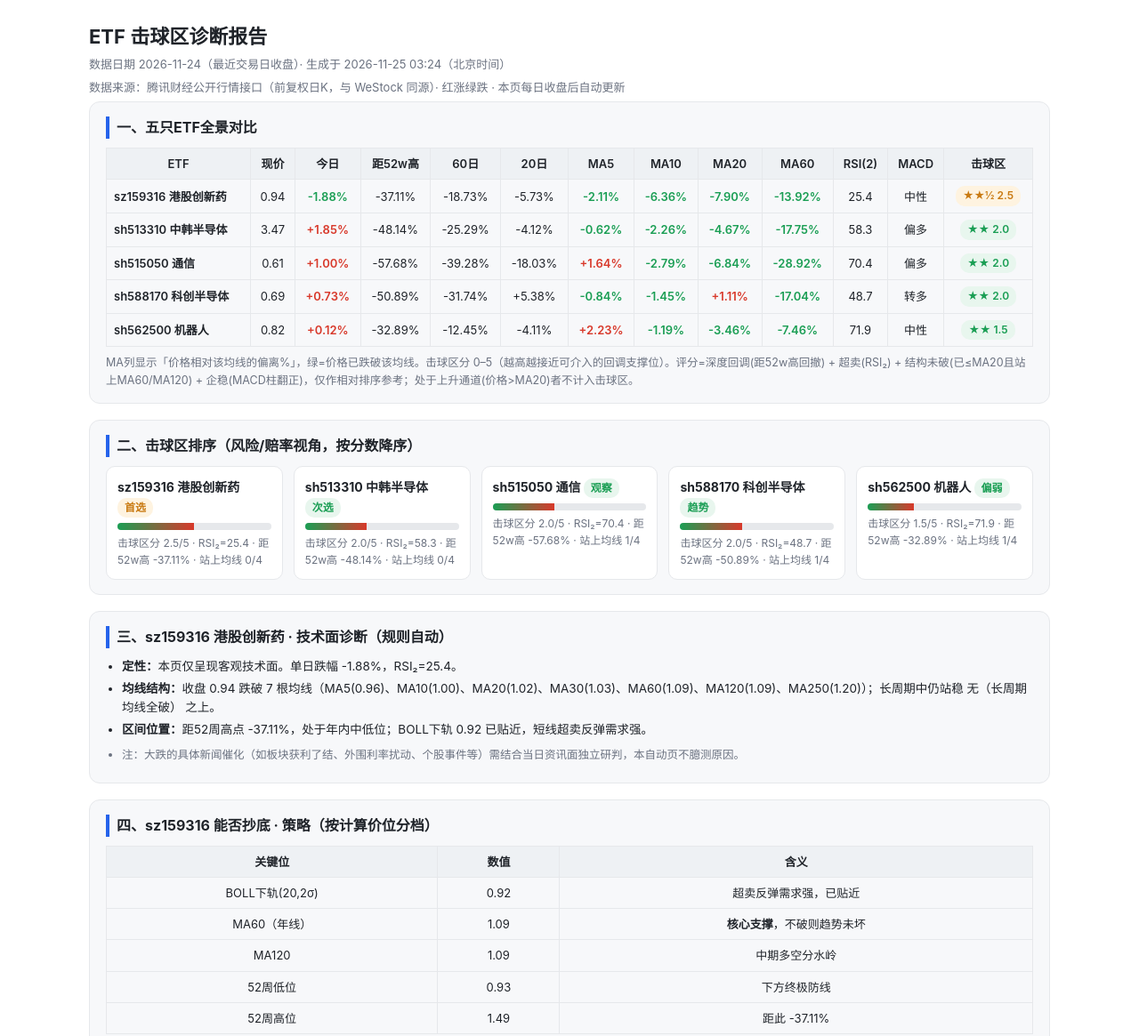
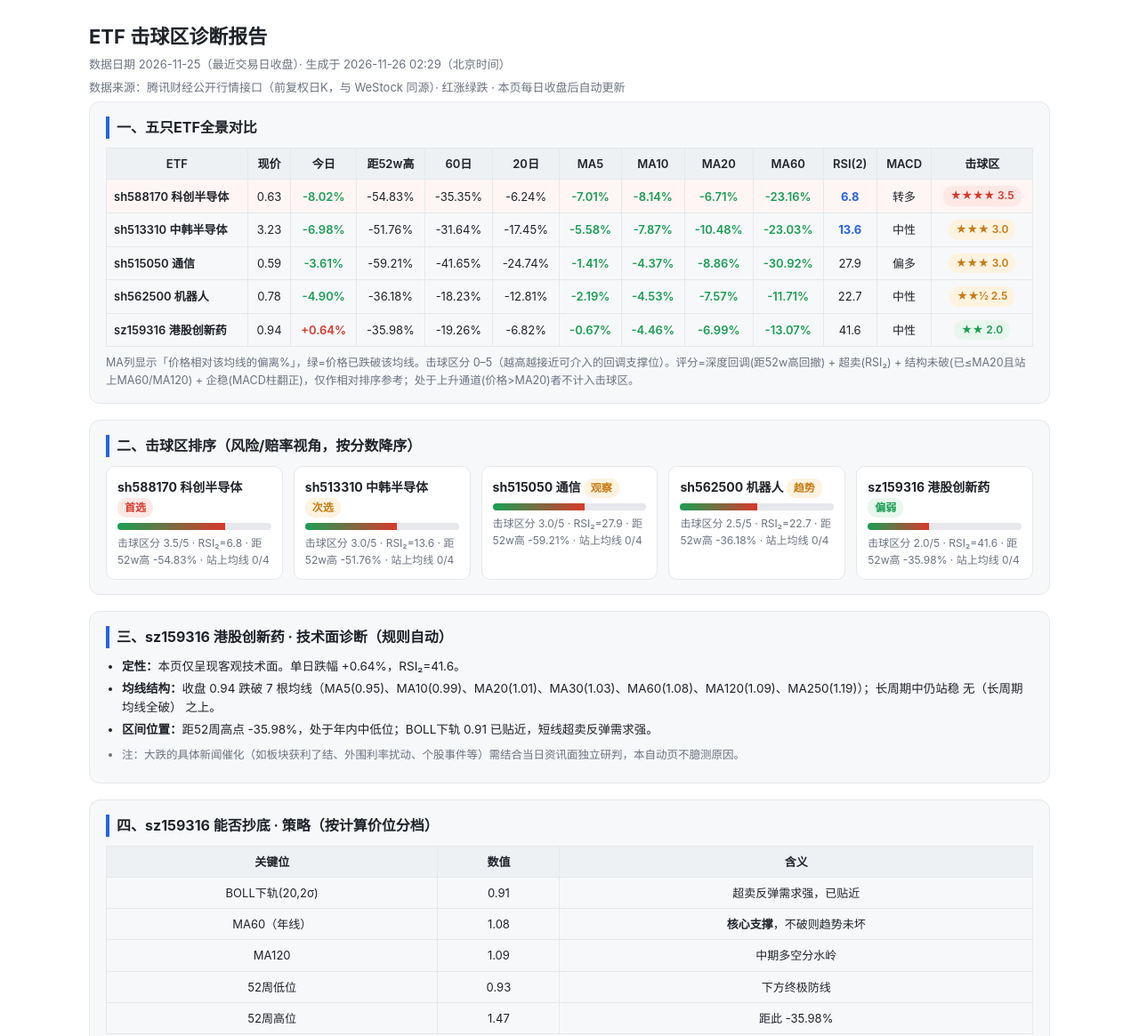
Before and after one commit to cyz87687/etf-strike-zone, a plain HTML site: page index.html in a window 1280 px wide. Shown: the top 1165 px of the page at 89% size. Drawn offline with Linux system fonts and the light colour scheme.

Commit message:
chore: 每日数据更新 2026-11-25

```diff
--- a/index.html
+++ b/index.html
@@ -3,7 +3,7 @@
 <head>
 <meta charset="UTF-8">
 <meta name="viewport" content="width=device-width, initial-scale=1.0">
-<title>ETF击球区诊断 · 2026-11-25</title>
+<title>ETF击球区诊断 · 2026-11-26</title>
 <style>
   :root{--up:#d8392b; --down:#1a9e54; --bg:#ffffff; --card:#f7f8fa;
     --line:#e6e8eb; --txt:#1f2329; --sub:#6b7280; --acc:#2563eb;}
@@ -43,7 +43,7 @@
 <body>
 <div class="wrap">
   <h1>ETF 击球区诊断报告</h1>
-  <div class="meta">数据日期 2026-11-24（最近交易日收盘）· 生成于 2026-11-25 03:24（北京时间）</div>
+  <div class="meta">数据日期 2026-11-25（最近交易日收盘）· 生成于 2026-11-26 02:29（北京时间）</div>
   <div class="meta">数据来源：腾讯财经公开行情接口（前复权日K，与 WeStock 同源）· 红涨绿跌 · 本页每日收盘后自动更新</div>
 
   <div class="card">
@@ -54,45 +54,45 @@
         <th>MA5</th><th>MA10</th><th>MA20</th><th>MA60</th><th>RSI(2)</th><th>MACD</th><th>击球区</th>
       </tr></thead>
       <tbody>
+      <tr style="background:#fff5f4">
+        <td class="name">sh588170 科创半导体</td>
+        <td>0.63</td><td class="down">-8.02%</td>
+        <td>-54.83%</td><td>-35.35%</td><td>-6.24%</td>
+        <td class="down">-7.01%</td><td class="down">-8.14%</td><td class="down">-6.71%</td><td class="down">-23.16%</td>
+        <td><b class="hl">6.8</b></td><td>转多</td>
+        <td><span class="tag t-hot">★★★★ 3.5</span></td>
+      </tr>
       <tr>
-        <td class="name">sz159316 港股创新药</td>
-        <td>0.94</td><td class="down">-1.88%</td>
-        <td>-37.11%</td><td>-18.73%</td><td>-5.73%</td>
-        <td class="down">-2.11%</td><td class="down">-6.36%</td><td class="down">-7.90%</td><td class="down">-13.92%</td>
-        <td>25.4</td><td>中性</td>
+        <td class="name">sh513310 中韩半导体</td>
+        <td>3.23</td><td class="down">-6.98%</td>
+        <td>-51.76%</td><td>-31.64%</td><td>-17.45%</td>
+        <td class="down">-5.58%</td><td class="down">-7.87%</td><td class="down">-10.48%</td><td class="down">-23.03%</td>
+        <td><b class="hl">13.6</b></td><td>中性</td>
+        <td><span class="tag t-mid">★★★ 3.0</span></td>
+      </tr>
+      <tr>
+        <td class="name">sh515050 通信</td>
+        <td>0.59</td><td class="down">-3.61%</td>
+        <td>-59.21%</td><td>-41.65%</td><td>-24.74%</td>
+        <td class="down">-1.41%</td><td class="down">-4.37%</td><td class="down">-8.86%</td><td class="down">-30.92%</td>
+        <td>27.9</td><td>偏多</td>
+        <td><span class="tag t-mid">★★★ 3.0</span></td>
+      </tr>
+      <tr>
+        <td class="name">sh562500 机器人</td>
+        <td>0.78</td><td class="down">-4.90%</td>
+        <td>-36.18%</td><td>-18.23%</td><td>-12.81%</td>
+        <td class="down">-2.19%</td><td class="down">-4.53%</td><td class="down">-7.57%</td><td class="down">-11.71%</td>
+        <td>22.7</td><td>中性</td>
         <td><span class="tag t-mid">★★½ 2.5</span></td>
       </tr>
       <tr>
-        <td class="name">sh513310 中韩半导体</td>
-        <td>3.47</td><td class="up">+1.85%</td>
-        <td>-48.14%</td><td>-25.29%</td><td>-4.12%</td>
-        <td class="down">-0.62%</td><td class="down">-2.26%</td><td class="down">-4.67%</td><td class="down">-17.75%</td>
-        <td>58.3</td><td>偏多</td>
+        <td class="name">sz159316 港股创新药</td>
+        <td>0.94</td><td class="up">+0.64%</td>
+        <td>-35.98%</td><td>-19.26%</td><td>-6.82%</td>
+        <td class="down">-0.67%</td><td class="down">-4.46%</td><td class="down">-6.99%</td><td class="down">-13.07%</td>
+        <td>41.6</td><td>中性</td>
         <td><span class="tag t-cold">★★ 2.0</span></td>
-      </tr>
-      <tr>
-        <td class="name">sh515050 通信</td>
-        <td>0.61</td><td class="up">+1.00%</td>
-        <td>-57.68%</td><td>-39.28%</td><td>-18.03%</td>
-        <td class="up">+1.64%</td><td class="down">-2.79%</td><td class="down">-6.84%</td><td class="down">-28.92%</td>
-        <td>70.4</td><td>偏多</td>
-        <td><span class="tag t-cold">★★ 2.0</span></td>
-      </tr>
-      <tr>
-        <td class="name">sh588170 科创半导体</td>
-        <td>0.69</td><td class="up">+0.73%</td>
-        <td>-50.89%</td><td>-31.74%</td><td>+5.38%</td>
-        <td class="down">-0.84%</td><td class="down">-1.45%</td><td class="up">+1.11%</td><td class="down">-17.04%</td>
-        <td>48.7</td><td>转多</td>
-        <td><span class="tag t-cold">★★ 2.0</span></td>
-      </tr>
-      <tr>
-        <td class="name">sh562500 机器人</td>
-        <td>0.82</td><td class="up">+0.12%</td>
-        <td>-32.89%</td><td>-12.45%</td><td>-4.11%</td>
-        <td class="up">+2.23%</td><td class="down">-1.19%</td><td class="down">-3.46%</td><td class="down">-7.46%</td>
-        <td>71.9</td><td>中性</td>
-        <td><span class="tag t-cold">★★ 1.5</span></td>
       </tr>
       </tbody>
     </table>
@@ -103,29 +103,29 @@
     <h2>二、击球区排序（风险/赔率视角，按分数降序）</h2>
     <div class="matrix">
       <div class="m-item">
-        <div class="nm">sz159316 港股创新药 <span class="tag t-mid">首选</span></div>
-        <div class="bar"><i style="width:50%"></i></div>
-        <div class="sc">击球区分 2.5/5 · RSI₂=25.4 · 距52w高 -37.11% · 站上均线 0/4</div>
+        <div class="nm">sh588170 科创半导体 <span class="tag t-hot">首选</span></div>
+        <div class="bar"><i style="width:70%"></i></div>
+        <div class="sc">击球区分 3.5/5 · RSI₂=6.8 · 距52w高 -54.83% · 站上均线 0/4</div>
       </div>
       <div class="m-item">
-        <div class="nm">sh513310 中韩半导体 <span class="tag t-cold">次选</span></div>
-        <div class="bar"><i style="width:40%"></i></div>
-        <div class="sc">击球区分 2.0/5 · RSI₂=58.3 · 距52w高 -48.14% · 站上均线 0/4</div>
+        <div class="nm">sh513310 中韩半导体 <span class="tag t-mid">次选</span></div>
+        <div class="bar"><i style="width:60%"></i></div>
+        <div class="sc">击球区分 3.0/5 · RSI₂=13.6 · 距52w高 -51.76% · 站上均线 0/4</div>
       </div>
       <div class="m-item">
-        <div class="nm">sh515050 通信 <span class="tag t-cold">观察</span></div>
-        <div class="bar"><i style="width:40%"></i></div>
-        <div class="sc">击球区分 2.0/5 · RSI₂=70.4 · 距52w高 -57.68% · 站上均线 1/4</div>
+        <div class="nm">sh515050 通信 <span class="tag t-mid">观察</span></div>
+        <div class="bar"><i style="width:60%"></i></div>
+        <div class="sc">击球区分 3.0/5 · RSI₂=27.9 · 距52w高 -59.21% · 站上均线 0/4</div>
       </div>
       <div class="m-item">
-        <div class="nm">sh588170 科创半导体 <span class="tag t-cold">趋势</span></div>
-        <div class="bar"><i style="width:40%"></i></div>
-        <div class="sc">击球区分 2.0/5 · RSI₂=48.7 · 距52w高 -50.89% · 站上均线 1/4</div>
+        <div class="nm">sh562500 机器人 <span class="tag t-mid">趋势</span></div>
+        <div class="bar"><i style="width:50%"></i></div>
+        <div class="sc">击球区分 2.5/5 · RSI₂=22.7 · 距52w高 -36.18% · 站上均线 0/4</div>
       </div>
       <div class="m-item">
-        <div class="nm">sh562500 机器人 <span class="tag t-cold">偏弱</span></div>
-        <div class="bar"><i style="width:30%"></i></div>
-        <div class="sc">击球区分 1.5/5 · RSI₂=71.9 · 距52w高 -32.89% · 站上均线 1/4</div>
+        <div class="nm">sz159316 港股创新药 <span class="tag t-cold">偏弱</span></div>
+        <div class="bar"><i style="width:40%"></i></div>
+        <div class="sc">击球区分 2.0/5 · RSI₂=41.6 · 距52w高 -35.98% · 站上均线 0/4</div>
       </div>
     </div>
   </div>
@@ -133,9 +133,9 @@
   <div class="card">
     <h2>三、sz159316 港股创新药 · 技术面诊断（规则自动）</h2>
     <ul>
-      <li><b>定性：</b>本页仅呈现客观技术面。单日跌幅 -1.88%，RSI₂=25.4。</li>
-      <li><b>均线结构：</b>收盘 0.94 跌破 7 根均线（MA5(0.96)、MA10(1.00)、MA20(1.02)、MA30(1.03)、MA60(1.09)、MA120(1.09)、MA250(1.20)）；长周期中仍站稳 无（长周期均线全破） 之上。</li>
-      <li><b>区间位置：</b>距52周高点 -37.11%，处于年内中低位；BOLL下轨 0.92 已贴近，短线超卖反弹需求强。</li>
+      <li><b>定性：</b>本页仅呈现客观技术面。单日跌幅 +0.64%，RSI₂=41.6。</li>
+      <li><b>均线结构：</b>收盘 0.94 跌破 7 根均线（MA5(0.95)、MA10(0.99)、MA20(1.01)、MA30(1.03)、MA60(1.08)、MA120(1.09)、MA250(1.19)）；长周期中仍站稳 无（长周期均线全破） 之上。</li>
+      <li><b>区间位置：</b>距52周高点 -35.98%，处于年内中低位；BOLL下轨 0.91 已贴近，短线超卖反弹需求强。</li>
       <li class="note">注：大跌的具体新闻催化（如板块获利了结、外围利率扰动、个股事件等）需结合当日资讯面独立研判，本自动页不臆测原因。</li>
     </ul>
   </div>
@@ -145,16 +145,16 @@
     <table>
       <thead><tr><th>关键位</th><th>数值</th><th>含义</th></tr></thead>
       <tbody>
-      <tr><td>BOLL下轨(20,2σ)</td><td>0.92</td><td>超卖反弹需求强，已贴近</td></tr>
-      <tr><td>MA60（年线）</td><td>1.09</td><td><b>核心支撑</b>，不破则趋势未坏</td></tr>
+      <tr><td>BOLL下轨(20,2σ)</td><td>0.91</td><td>超卖反弹需求强，已贴近</td></tr>
+      <tr><td>MA60（年线）</td><td>1.08</td><td><b>核心支撑</b>，不破则趋势未坏</td></tr>
       <tr><td>MA120</td><td>1.09</td><td>中期多空分水岭</td></tr>
       <tr><td>52周低位</td><td>0.93</td><td>下方终极防线</td></tr>
-      <tr><td>52周高位</td><td>1.49</td><td>距此 -37.11%</td></tr></tbody>
+      <tr><td>52周高位</td><td>1.47</td><td>距此 -35.98%</td></tr></tbody>
     </table>
     <ul style="margin-top:10px">
-      <li><b>激进档：</b>贴近 BOLL下轨(0.92)～MA60(1.09) 区间小仓埋伏，<b>止损破 MA60(1.09)</b>。</li>
-      <li><b>稳健档：</b>等重新站回 MA20(1.02) 且放量确认后再跟进，避免下落途中接飞刀。</li>
-      <li><b>当前(0.94，-1.88%）：</b>RSI₂=25.4；MACD中性；已跌破 7 根均线（MA5(0.96)、MA10(1.00)、MA20(1.02)、MA30(1.03)、MA60(1.09)、MA120(1.09)、MA250(1.20)），未见止跌信号前不宜满仓。</li></ul>
+      <li><b>激进档：</b>贴近 BOLL下轨(0.91)～MA60(1.08) 区间小仓埋伏，<b>止损破 MA60(1.08)</b>。</li>
+      <li><b>稳健档：</b>等重新站回 MA20(1.01) 且放量确认后再跟进，避免下落途中接飞刀。</li>
+      <li><b>当前(0.94，+0.64%）：</b>RSI₂=41.6；MACD中性；已跌破 7 根均线（MA5(0.95)、MA10(0.99)、MA20(1.01)、MA30(1.03)、MA60(1.08)、MA120(1.09)、MA250(1.19)），未见止跌信号前不宜满仓。</li></ul>
     <div class="verdict">结论：估值/趋势技术面 = <b>超卖但趋势未确认，等回踩支撑或站稳MA20再加</b>。优先等回踩 MA60 支撑区或重新站稳 MA20 再加重。</div>
   </div>
 
```
